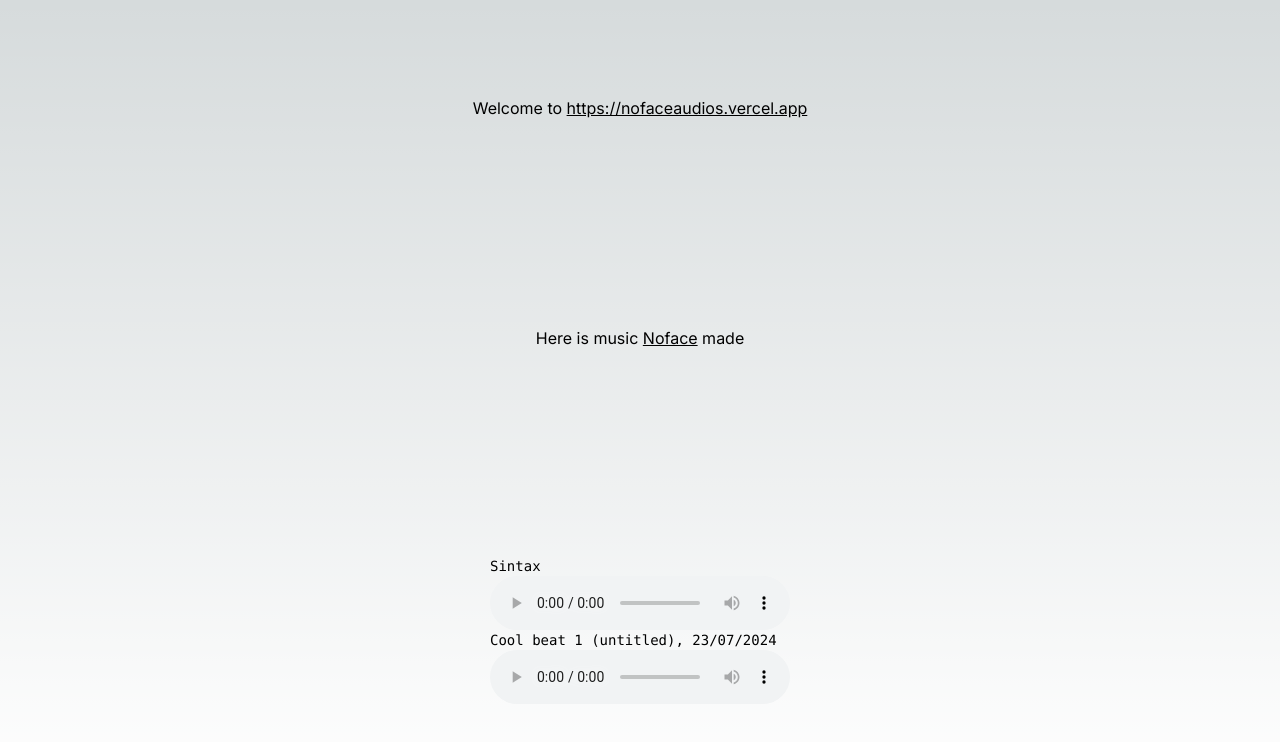
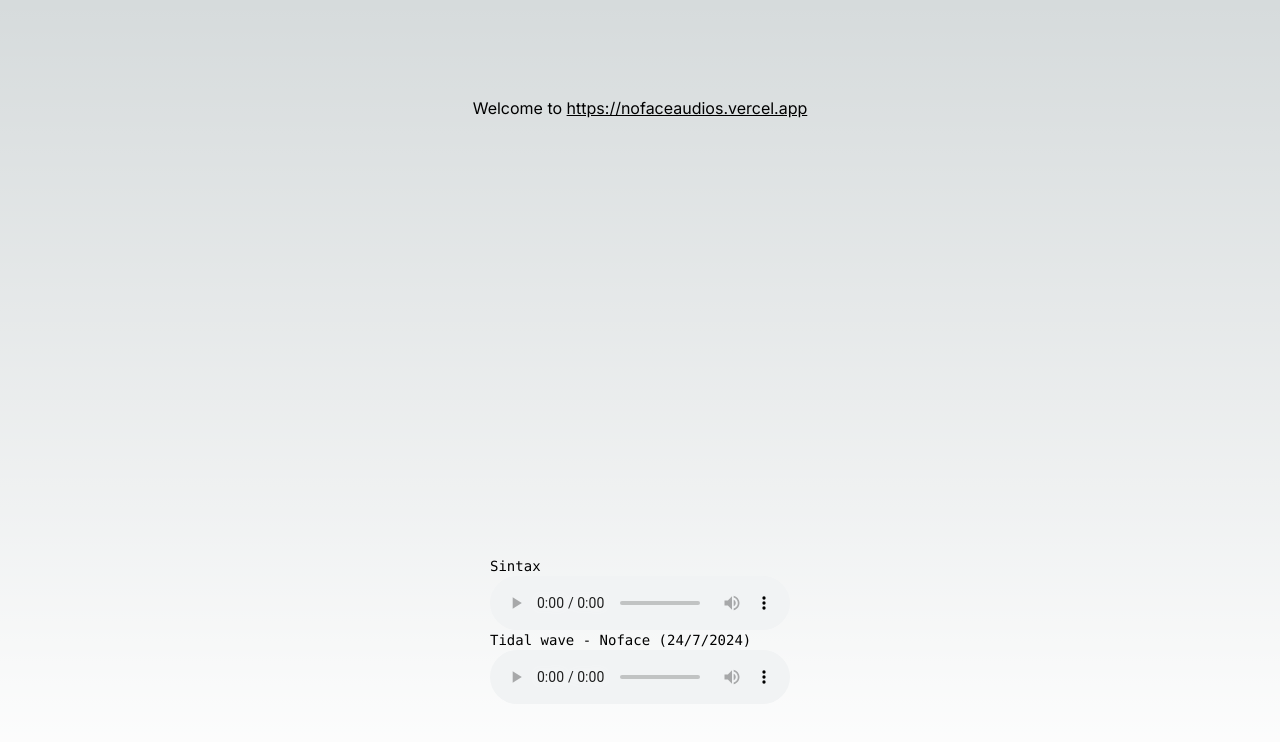
Before and after one commit to campbellgoe/nofaceaudios, a Next.js app: page / in a window 1280 px wide. Shown: the top 742 px of the page. Built offline with nearby package versions, Linux system fonts and the light colour scheme.

Commit message:
upload Tidal wave

```diff
--- a/app/_components/audios.tsx
+++ b/app/_components/audios.tsx
@@ -9,8 +9,8 @@ function Audios() {
       src: '/SintaxMk2.wav'
     },
     {
-      label: 'Cool beat 1 (untitled), 23/07/2024',
-      src: '/coolbeat1-23-07-2024.wav'
+      label: 'Tidal wave - Noface (24/7/2024)',
+      src: '/Tidal_wave.coolbeat1-24-07-2024-1404.wav'
     }
   ]
   const audioRefs = React.useRef<HTMLAudioElement[]>([]);
--- a/app/page.tsx
+++ b/app/page.tsx
@@ -7,7 +7,7 @@ export default function Home() {
   return (
     <main className="flex min-h-screen flex-col items-center justify-between p-24">
       <h1>Welcome to <Link className="underline" href="https://nofaceaudios.vercel.app">{"https://nofaceaudios.vercel.app"}</Link></h1>
-      <h2>Here is music <Link className="underline" href="https://georgecampbell.co.uk">Noface</Link> made</h2>
+      {/* <h2></h2> */}
       <div>
         <Audios />
       </div>
```
Also changed, not shown: 1 other file (tests, documents, lock files or other folders).
